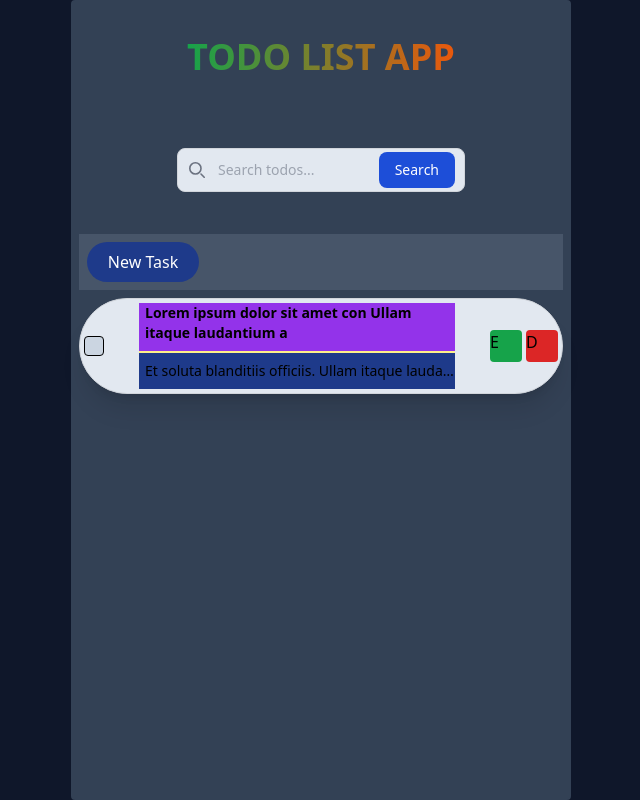
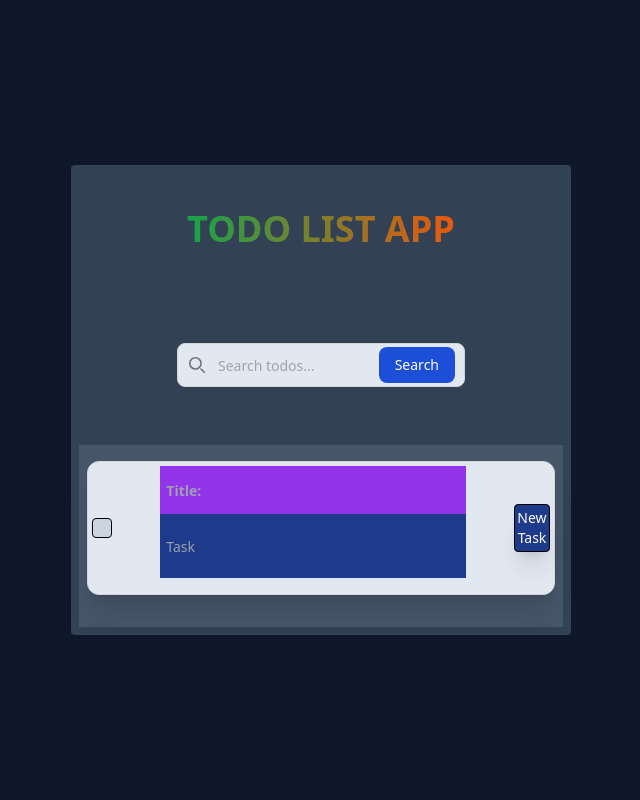
Before and after one commit to royye6/flask-todo-app, a Flask app: page / in a window 1280 px wide. Shown: the whole page, without its empty margins (319-959 px from the left). Run offline with Flask 3, Linux system fonts and the light colour scheme; style sheets or scripts are compiled from the project's sources.

Commit message:
feat: CRUD for todos (C,R)

```diff
--- a/app.py
+++ b/app.py
@@ -51,13 +51,29 @@ class Todos(db.Model):
 
 @app.route("/", methods=['POST', 'GET'])
 def index():
+    todos = db.session.execute(db.select(Todos).order_by(Todos.created_at)).scalars()
+
+    if request.method == 'POST':
+        title = request.form['title']
+        task = request.form['task']
+        if title != '' and task != '':
+            new_task = Todos(title=title, task=task)
+            db.session.add(new_task)
+            db.session.commit()
+        else:
+            return redirect('/')
+
+    if request.method == 'GET':
+        todos
+
     if htmx:
-        pass
-    else:
-        if request.method == 'GET':
-            pass
-    return render_template('index.html')
+        return redirect('/edit')
+    return render_template('index.html', todos=todos)
 
+
+@app.route("/edit", methods=['POST', 'GET'])
+def edit():
+    return render_template('edit.html')
 
 if __name__ == '__main__':
     app.run(debug=True)
--- a/templates/index.html
+++ b/templates/index.html
@@ -2,7 +2,7 @@
 {% block content %}
     <main>
         <div class="min-h-screen bg-slate-900 flex justify-center items-center">
-            <div class="bg-slate-700 h-[800px] flex w-96 sm:w-[500px] flex-col w-full p-2 rounded">
+            <div class="bg-slate-700 h-content flex w-96 sm:w-[500px] flex-col w-full p-2 rounded">
                 <div class="bg-slate-700 h-28 w-full flex items-center justify-center ">
                     <h1 class="font-extrabold bg-gradient-to-r from-green-600 to-orange-600 text-4xl inline-block text-transparent bg-clip-text">TODO LIST APP</h1>
                 </div>
@@ -22,27 +22,55 @@
                         </form>
                     </div>
                     <div class="bg-slate-600 h-content w-full flex p-2">
-                        <div class="h-content w-28 flex justify-self-end p-2 bg-blue-900 rounded-full items-center justify-center hover:bg-blue-800">
-                            <button type="submit" class="text-white">New Task</button>
+                        <div class="TASKS w-full h-full bg-slate-600">
+                            <form method="POST" class="bg-slate-200 h-content w-full shadow-xl border border-gray-300 rounded-xl
+                             transition-transform hover:scale-95 mt-2 mb-6 flex justify-between items-center p-1">
+                                <div class="DONE h-5 w-5 bg-slate-300 border border-black rounded"></div>
+                                <div class="MAINTASK h-content w-4/6 flex flex-col justify-between">
+                                    <div class="h-content w-content">
+                                        <input name="title" class="pl-1.5 bg-purple-600 h-12 w-full text-sm font-extrabold" placeholder="Title:"></input>
+                                    </div>
+                                    <div class=" flex h-content w-content items-center ">
+                                        <input name="task" class="pl-1.5 h-16 w-full bg-blue-900 text-sm" placeholder="Task"></input>
+                                    </div>
+                                    <div class="text-sm flex h-3 w-full items-center bg-orange">
+                                        <p class=" text-gray-300 pl-1.5"></p>
+                                    </div>
+                                </div>
+                                <div class="EDIT/DELETE flex flex-col gap-1">
+                                    <!-- <div class="h-8 w-8 bg-green-600 rounded">E</div>
+                                    <div class="h-8 w-8 bg-red-600 rounded">D</div> -->
+                                    <div class="h-12 w-9 flex text-sm bg-blue-900 shadow-xl border border-black focus:border-green rounded items-center justify-center hover:bg-blue-800">
+                                        <button type="submit" class="text-white m-2">New Task</button>
+                                    </div>
+                                </div>
+                            </form>
                         </div>
                     </div>
-                    <div class="TASKS w-full h-full bg-slate-700">
-                        <div class="bg-slate-200 h-24 w-full shadow-xl border border-gray-300 rounded-full transition-transform hover:scale-95 mt-2 mb-6 flex justify-between items-center p-1">
+                    {% for todo in todos %}
+                        <div hx-target="thetask" hx-swap="outerHTML" class="bg-slate-200 h-content w-full shadow-xl border border-gray-300 rounded-xl
+                        transition-transform hover:scale-95 mt-2 mb-6 flex justify-between items-center p-1">
                             <div class="DONE h-5 w-5 bg-slate-300 border border-black rounded"></div>
-                            <div class="TASK h-full w-4/6 bg-yellow-200 flex flex-col justify-between">
-                                <div class="bg-purple-600 h-12 text-sm font-extrabold">
-                                    <h2 class="text-wrap pl-1.5">Lorem ipsum dolor sit amet con Ullam itaque laudantium a</h2>
+                            <div class="MAINTASK h-content w-4/6 flex flex-col justify-between">
+                                <div class="h-content w-content border border-black">
+                                    <h2 class="pl-1.5 h-12 w-full text-sm font-extrabold">{{ todo.title }}</h2>
                                 </div>
-                                <div class="text-sm flex h-9 items-center bg-blue-900">
-                                    <p class="truncate pl-1.5">Et soluta blanditiis officiis. Ullam itaque laudantium a cum</p>
+                                <div class=" flex h-content w-content items-center border border-black">
+                                    <p class="pl-1.5 h-16 w-full text-sm">{{ todo.task }}</p>
+                                </div>
+                                <div class="text-sm flex h-3 w-full items-center">
+                                    <p class="text-gray pl-1.5">Created: {{ todo.created_at }}</p>
                                 </div>
                             </div>
-                            <div class="EDIT/DELETE flex gap-1">
-                                <div class="h-8 w-8 bg-green-600 rounded">E</div>
-                                <div class="h-8 w-8 bg-red-600 rounded">D</div>
+                            <div class="EDIT/DELETE flex flex-col gap-1">
+                                <button hx-get="/edit" class="h-8 w-8 bg-green-600 border border-gray rounded">E</button>
+                                <button class="h-8 w-8 bg-red-600 border border-gray rounded">D</button>
+                                <!-- <div class="h-12 w-9 flex text-sm bg-blue-900 rounded items-center justify-center hover:bg-blue-800">
+                                    <button type="submit" class="text-white m-2">Create</button>
+                                </div> -->
                             </div>
                         </div>
-                    </div>
+                    {% endfor %}
                 </div>
             </div>
         </div>
```
Also changed, not shown: templates/edit.html (added, +20 -0 lines).
